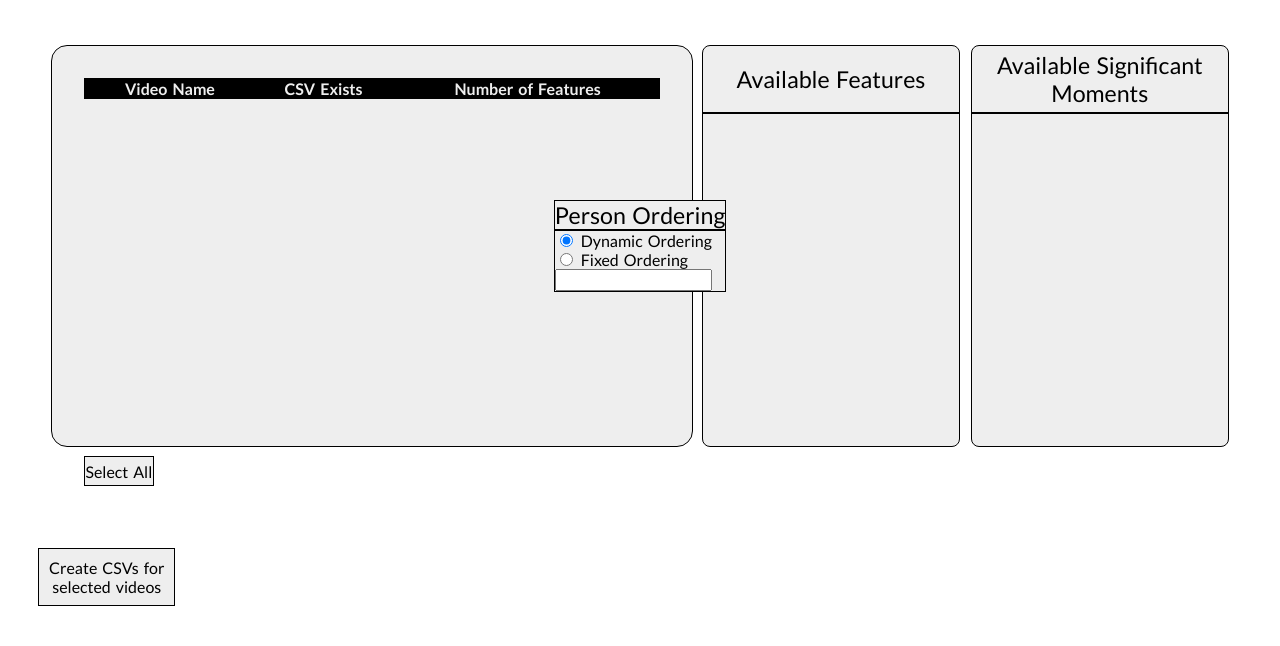
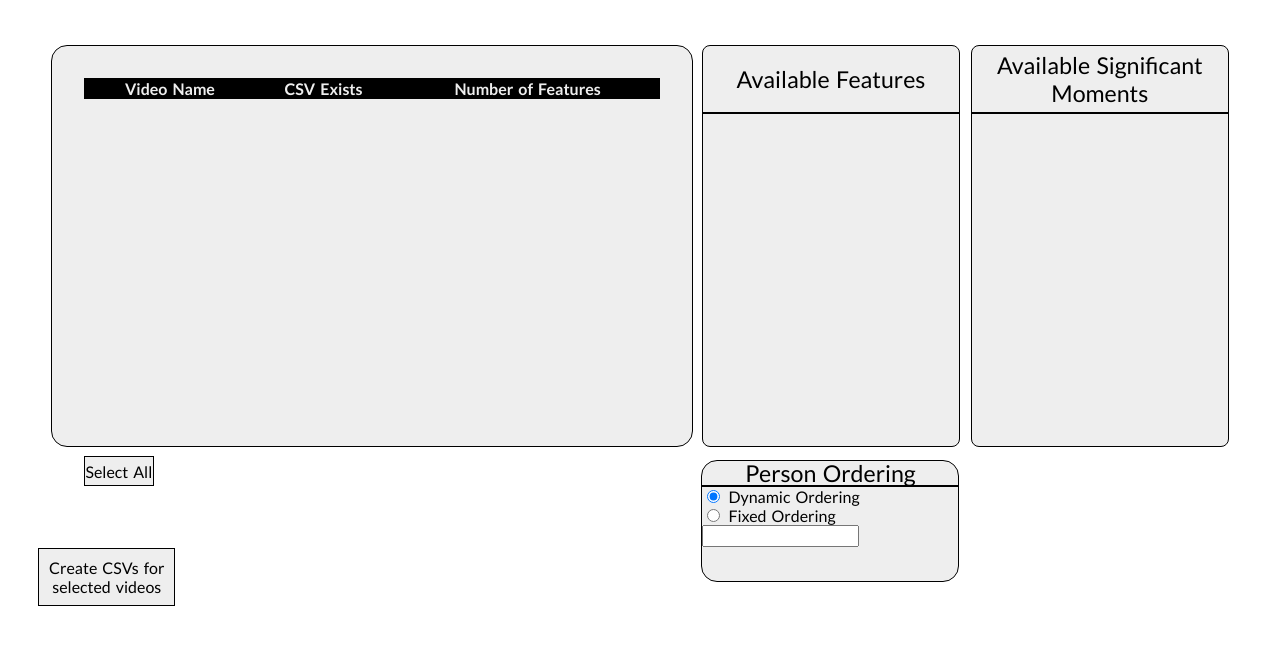
Before and after one commit to Kaist-ICLab/FT-Xtraction, a FastAPI app: template fastapi_resources/templates/feature_extraction.html in a window 1280 px wide. Shown: the part 154-800 px from the top of the page. Run offline with FastAPI, Linux system fonts and the light colour scheme; the template is opened without the code that fills it: most values are stand-ins (such as "Sample title", 1, 10 or a date in 2020); lists and menus that the app fills with data are empty; parts of the project's set-up code (start-up, migrations or seed data) failed here and were passed over.

Commit message:
Add files via upload

```diff
--- a/fastapi_resources/static/css/feature_extraction.css
+++ b/fastapi_resources/static/css/feature_extraction.css
@@ -205,6 +205,16 @@ label.feature_list_label, label.significant_moment_list_label{
     user-select: none;
 }
 
+/*--------------------ORDERING CHOICE--------------------*/
+div.ordering_choice_container{
+    top: 76.8%;
+    left: 54.8%;
+    height: 15%;
+    width: 20%;
+
+    border-radius: 2vh 2vh 2vh 2vh;
+}
+
 /*--------------------SIGNIFICANT MOMENT LIST--------------------*/
 div.container.significant_moments_list_container{
     right: 4%;
@@ -321,7 +331,7 @@ div.stop_processing{
     width: 10%;
     height: 7%;
 
-    color: var(--sub_bg);
+    color: var(--text_color);
     text-align: center;
 }
 
@@ -345,6 +355,6 @@ div.close_progress_overlay{
 
     opacity: 0.5;
 
-    color: var(--sub_bg);
+    color: var(--text_color);
     text-align: center;
 }
```
